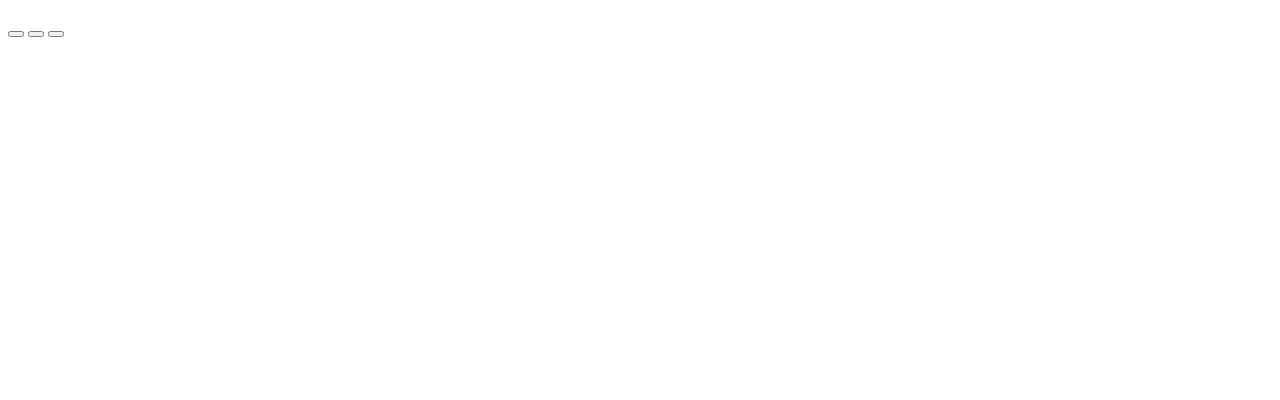
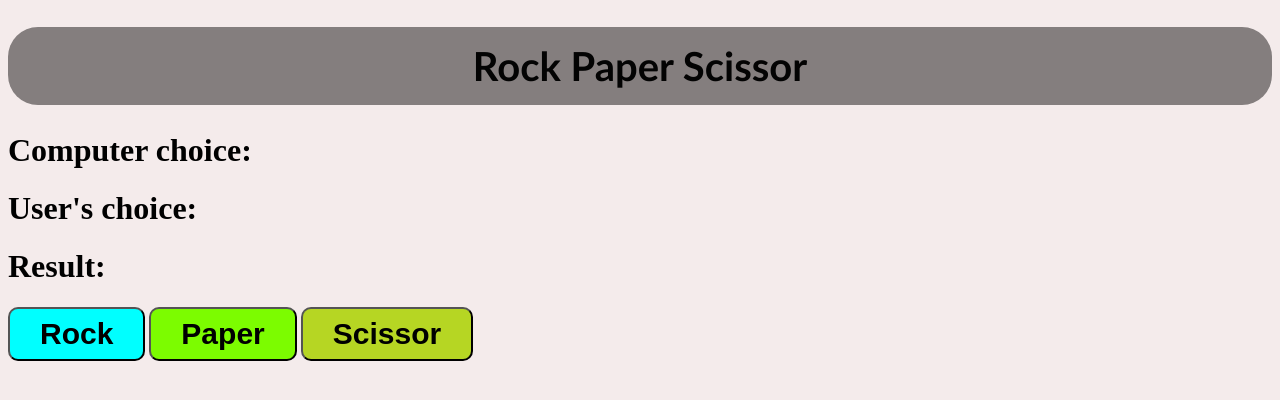
Before and after one commit to kayflyS/newapp, a plain HTML site: page portfolio/index.html in a window 1280 px wide. Drawn offline with Linux system fonts and the light colour scheme.

Commit message:
new work

```diff
--- /dev/null
+++ b/portfolio/index.css
@@ -0,0 +1,41 @@
+#rps{
+    text-align: center;
+    color: #030303;
+    padding: 15px;
+    font-family:'Gill Sans', 'Gill Sans MT', Calibri, 'Trebuchet MS', sans-serif;
+   /* position: absolute;*/
+    background-color: #07050579;
+    font-size: 40px;
+    border-radius: 30px;
+
+    padding: 15px;
+   /* width: 50%;*/
+    top: 180px;
+    right: 30px;
+}
+
+
+#rock {
+    background-color: aqua;
+    /*position: absolute;*/
+    padding: 8px 30px;
+    border-radius: 10px;
+    top: 465px;
+    font-size: 30px;
+
+}
+#paper{
+    background-color:lawngreen;
+    padding: 8px 30px;
+    border-radius: 10px;
+    top: 465px;
+    font-size: 30px;
+}
+
+#scissor{
+    background-color: rgba(180, 214, 30, 0.973);
+    padding: 8px 30px;
+    border-radius: 10px;
+    top: 465px;
+    font-size: 30px;
+}
--- a/portfolio/index.html
+++ b/portfolio/index.html
@@ -5,13 +5,22 @@
     <meta http-equiv="X-UA-Compatible" content="IE=edge">
     <meta name="viewport" content="width=device-width, initial-scale=1.0">
     <title>Rock paper scissor</title>
+    <link rel="stylesheet" href="index.css">
 </head>
-<body>
-    <h2></h2>
+<body style="background-color:rgba(243, 233, 233, 0.877);" >
+    <h1 id="rps">Rock Paper Scissor</h1>
 
-    <button></button>
-    <button></button>
-    <button></button>
-    <script>src="game.js"</script>
+    <h1>Computer choice: <span id="computer choice"></span></h1>
+    <h1>User's choice: <span id="User's choice"></span></h1>
+    <h1>Result: <span id="Result"></span></h1>
+
+
+
+
+
+    <button id="rock"><b>Rock</b></button>
+    <button id="paper"><b>Paper</b></button>
+    <button id="scissor"><b>Scissor</b></button>
+    <script src="game.js"meta charset="UTF-8"> </script>
 </body>
 </html>
```
